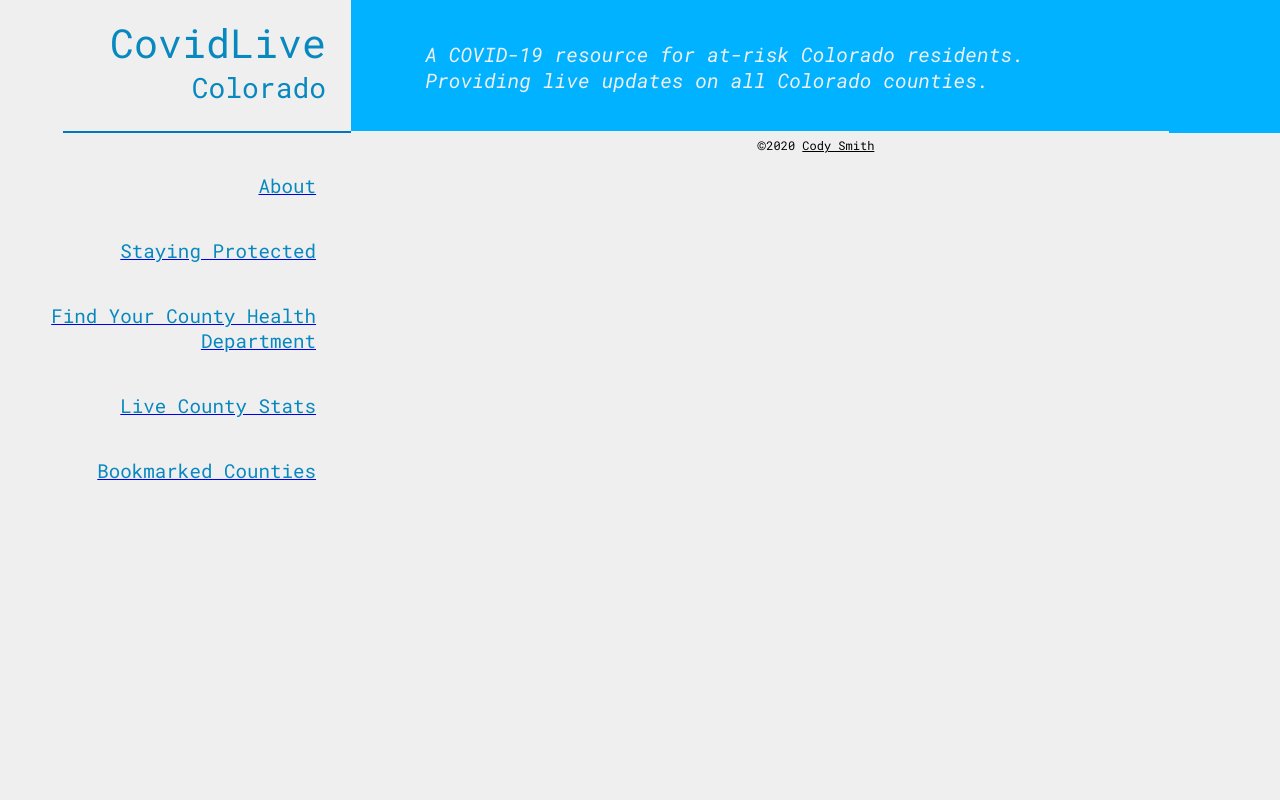
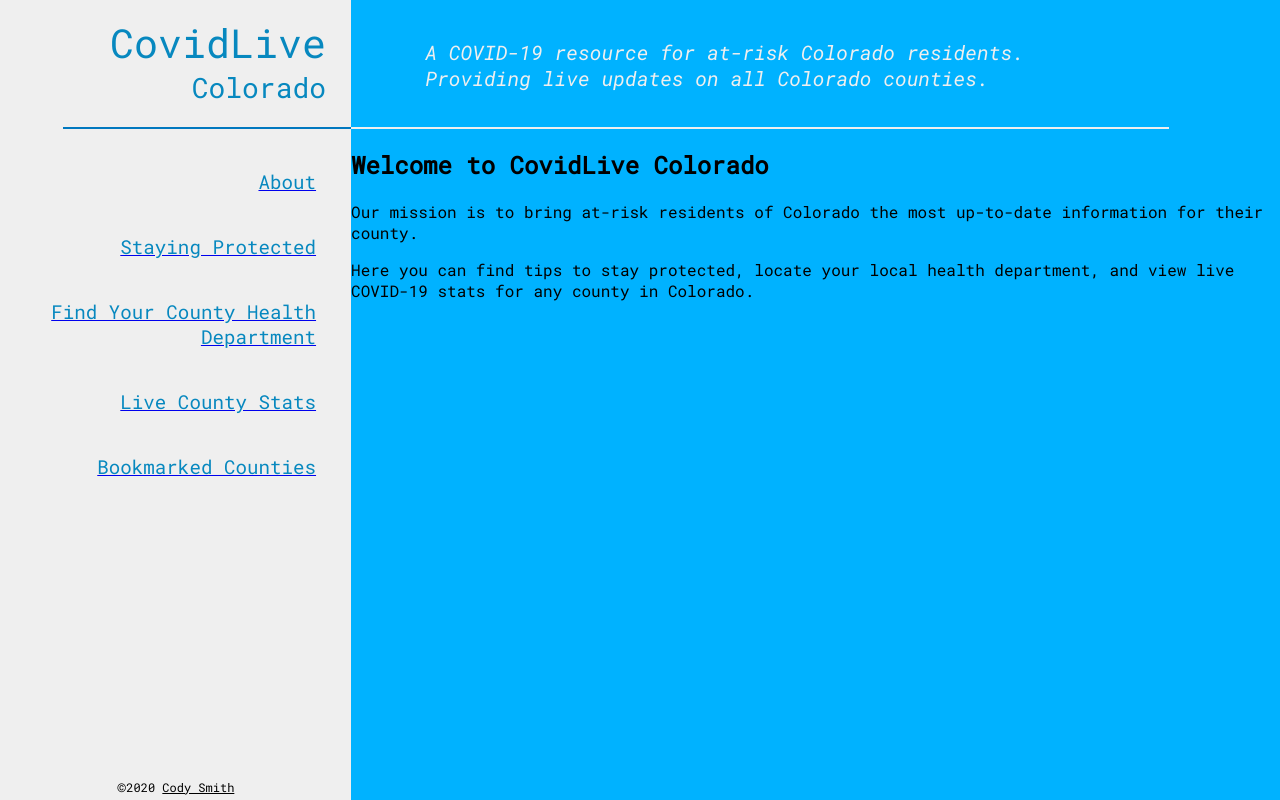
Before and after one commit to monstaro/COVID19Live-Colorado, a React (Create React App) app: page /welcome in a window 1280 px wide. Built offline with nearby package versions, Linux system fonts and the light colour scheme.

Commit message:
Fixes formatting and headers

```diff
--- a/src/components/App/App.js
+++ b/src/components/App/App.js
@@ -18,7 +18,6 @@ function App() {
       <Header className="header" />
       <Nav className="nav" />
       <Sidebar className="sidebar" />
-
       <Switch>
         <Route
           path="/"
@@ -26,33 +25,34 @@ function App() {
           component={() => <Welcome className="main-area" />}
         />
       </Switch>
-
       <Route
         path="/about"
         exact
         component={() => <About className="main-area" />}
       />
-
       <Route
         path="/staying-protected"
         exact
         component={() => <StayingProtected className="main-area" />}
       />
-
       <Route
         path="/county-stats"
         exact
         component={() => <CountyStats className="main-area" />}
       />
-
       <Route
         path="/bookmarks"
         exact
         component={() => <Bookmarks className="main-area" />}
       />
-
-      <Route path="/local-health" exact component={() => <LocalHealth />} />
-
+      <Route
+        path="/local-health"
+        exact
+        component={() => <LocalHealth />} />
+      <Route
+        path="/welcome"
+        exact
+        component={() => <Welcome />} />
       <Footer className="footer" />
     </div>
   );
--- a/src/components/Bookmarks/Bookmarks.js
+++ b/src/components/Bookmarks/Bookmarks.js
@@ -1,9 +1,12 @@
 import React from 'react'
+import './Bookmarks.css'
 
 const Bookmarks = () => {
     return (
-        <div className="bookmarks">
-            Bookmarks
+        <div className="bookmarks-container">
+            <h3 className="bookmarks-header">
+                Bookmarks
+            </h3>
         </div>
     )
 }
--- a/src/components/StayingProtected/StayingProtected.js
+++ b/src/components/StayingProtected/StayingProtected.js
@@ -1,4 +1,5 @@
 import React from 'react';
+import './StayingProtected.css'
 
 const StayingProtected = () => {
     return (
--- a/src/components/Welcome/Welcome.js
+++ b/src/components/Welcome/Welcome.js
@@ -4,7 +4,15 @@ import './Welcome.css'
 const Welcome = () => {
     return (
         <div className="welcome-container">
-            <h2>Welcome to CovidLive Colorado</h2>
+            <h2 className="welcome-header">
+                Welcome to CovidLive Colorado
+            </h2>
+            <p className="welcome-description">
+                <p>
+                    Our mission is to bring at-risk residents of Colorado the most up-to-date information for their county.
+                </p>
+                Here you can find tips to stay protected, locate your local health department, and view live COVID-19 stats for any county in Colorado.
+            </p>
         </div>
     )
 }
```
Also changed, not shown: src/components/About/About.js (+3 -3 lines).
